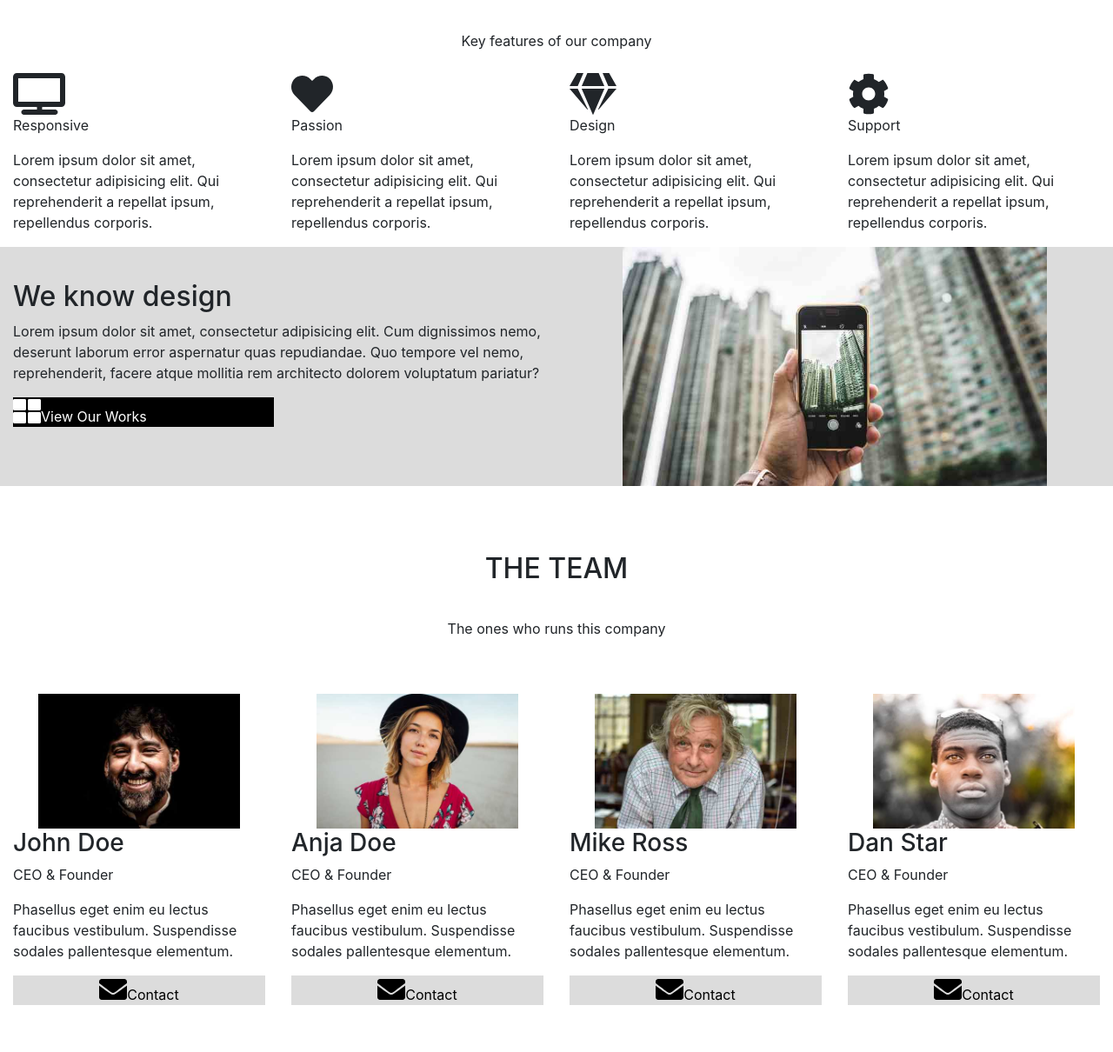
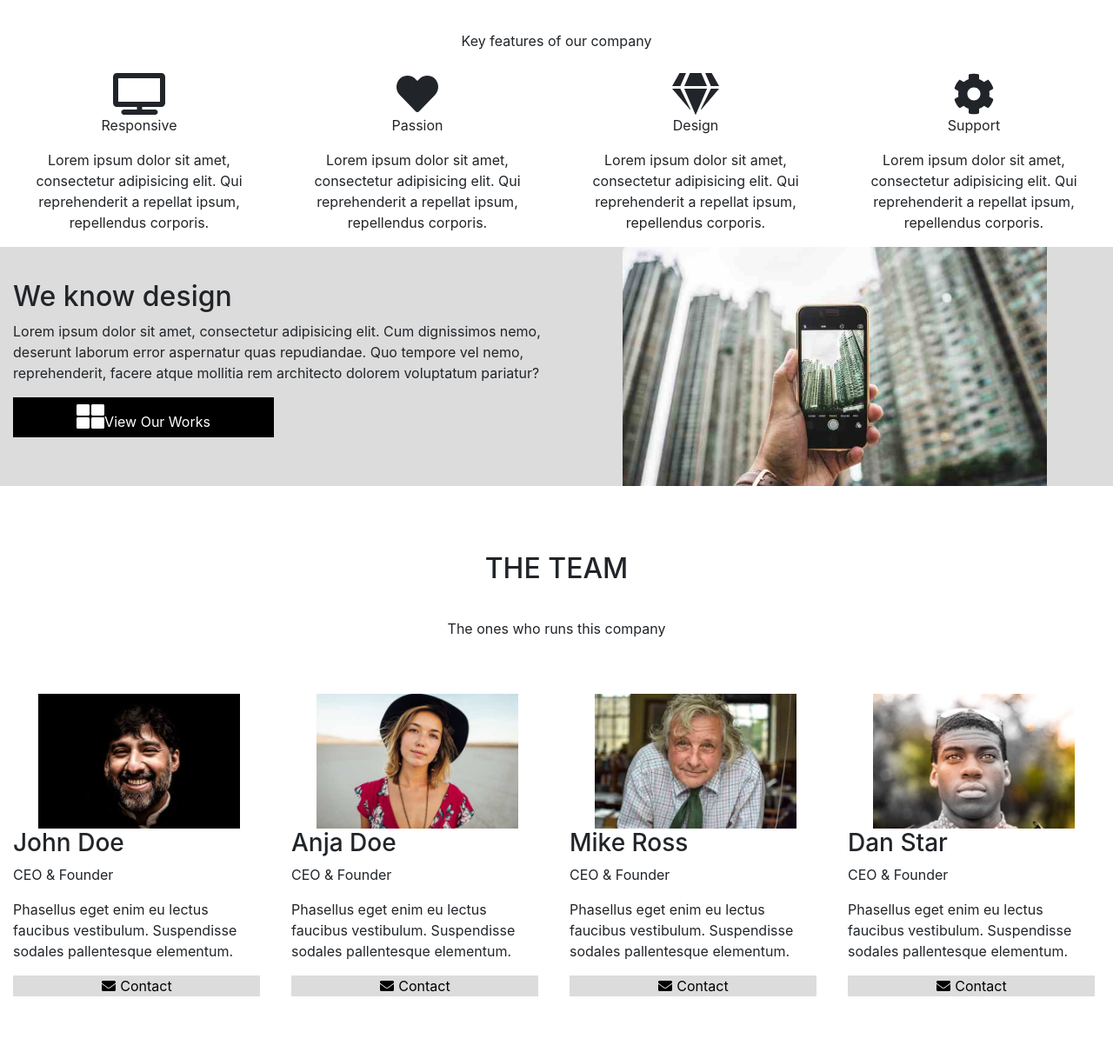
Before and after one commit to isiscortes/proyecto2, a plain HTML site: page index.html in a window 1280 px wide. Shown: the part 681-1891 px from the top of the page at 87% size. Drawn offline with nearby package versions, Linux system fonts and the light colour scheme.

Commit message:
work in class

```diff
--- a/css/style.css
+++ b/css/style.css
@@ -28,6 +28,7 @@ a {
   background-color: black;
   color: white;
   width: 300px;
+  padding: 1%;
   }
 
 .fondogris {
@@ -56,7 +57,8 @@ hr {
   color: black;
   background-color: #DCDCDC;
   text-align: center;
-  margin: center; }
+  margin: center;
+  margin-right: 2%; }
 
 .cajaroja {
   background-color: #FF0000;
@@ -85,4 +87,5 @@ button{
 	color: white;
 }
 
+
 /*# sourceMappingURL=style.css.map */
--- a/index.html
+++ b/index.html
@@ -49,25 +49,25 @@
 		</div>
 
 		<div class="row">
-			<div class="col-xs-12 col-sm-3 col-md-3 ">
+			<div class="col-xs-12 col-sm-3 col-md-3 txt_centrado">
 				<i class="fas fa-tv fa-3x"></i>
 				<p> Responsive </p>
 				<p> Lorem ipsum dolor sit amet, consectetur adipisicing elit. Qui reprehenderit a repellat ipsum, repellendus corporis. </p>
 			</div>
 
-			<div class="col-xs-12 col-sm-3 col-md-3">
+			<div class="col-xs-12 col-sm-3 col-md-3 txt_centrado">
 				<i class="fas fa-heart fa-3x"></i>
 				<p> Passion</p>
 				<p> Lorem ipsum dolor sit amet, consectetur adipisicing elit. Qui reprehenderit a repellat ipsum, repellendus corporis. </p>
 			</div>
 
-			<div class="col-xs-12 col-sm-3 col-md-3">
+			<div class="col-xs-12 col-sm-3 col-md-3 txt_centrado">
 				<i class="fas fa-gem fa-3x"></i>
 				<p> Design </p>
 				<p> Lorem ipsum dolor sit amet, consectetur adipisicing elit. Qui reprehenderit a repellat ipsum, repellendus corporis. </p>
 			</div>
 
-			<div class="col-xs-12 col-sm-3 col-md-3">
+			<div class="col-xs-12 col-sm-3 col-md-3 txt_centrado">
 				<i class="fas fa-cog fa-3x"></i>
 				<p> Support</p>
 				<p> Lorem ipsum dolor sit amet, consectetur adipisicing elit. Qui reprehenderit a repellat ipsum, repellendus corporis. </p>
@@ -79,7 +79,7 @@
 			<div class="col-xs-12 col-sm-6 col-md-6 spacing">
 				<h2> We know design </h2>
 				<p>Lorem ipsum dolor sit amet, consectetur adipisicing elit. Cum dignissimos nemo, deserunt laborum error aspernatur quas repudiandae. Quo tempore vel nemo, reprehenderit, facere atque mollitia rem architecto dolorem voluptatum pariatur?</p>
-				<p class="ourworks"> <span> <i class="fas fa-th-large fa-2x ourworks"></i></span>View Our Works </p>
+				<p class="ourworks txt_centrado"> <span> <i class="fas fa-th-large fa-2x "></i></span>View Our Works </p>
 			</div>
 			<div class="col-xs-12 col-sm-6 col-md-6">
 				<img class="resize" src="img/phone_buildings.jpg" alt="mano con celular">
@@ -99,7 +99,7 @@
 				<h3> John Doe </h3>
 				<p> CEO & Founder </p>
 				<p> Phasellus eget enim eu lectus faucibus vestibulum. Suspendisse sodales pallentesque elementum. </p>
-				<p class="contactar"><span> <i class="fas fa-envelope fa-2x contactar"></i></span>Contact </p>
+				<p class="contactar"><span> <i class="fas fa-envelope fa-1x contactar"></i></span>Contact </p>
 			</div>
 
 			<div class="col-xs-12 col-sm-3 col-md-3 spacing">
@@ -107,7 +107,7 @@
 				<h3> Anja Doe </h3>
 				<p> CEO & Founder </p>
 				<p> Phasellus eget enim eu lectus faucibus vestibulum. Suspendisse sodales pallentesque elementum. </p>
-				<p class="contactar"><span> <i class="fas fa-envelope fa-2x contactar"></i></span>Contact </p>
+				<p class="contactar"><span> <i class="fas fa-envelope fa-1x contactar"></i></span>Contact </p>
 			</div>
 
 			<div class="col-xs-12 col-sm-3 col-md-3 spacing">
@@ -115,7 +115,7 @@
 				<h3> Mike Ross </h3>
 				<p> CEO & Founder </p>
 				<p> Phasellus eget enim eu lectus faucibus vestibulum. Suspendisse sodales pallentesque elementum. </p>
-				<p class="contactar"><span> <i class="fas fa-envelope fa-2x contactar"></i></span>Contact </p>
+				<p class="contactar"><span> <i class="fas fa-envelope fa-1x contactar"></i></span>Contact </p>
 			</div>
 
 			<div class="col-xs-12 col-sm-3 col-md-3 spacing">
@@ -123,7 +123,7 @@
 				<h3> Dan Star </h3>
 				<p> CEO & Founder </p>
 				<p> Phasellus eget enim eu lectus faucibus vestibulum. Suspendisse sodales pallentesque elementum. </p>
-				<p class="contactar"><span> <i class="fas fa-envelope fa-2x contactar"></i></span>Contact </p>
+				<p class="contactar"><span> <i class="fas fa-envelope fa-1x contactar"></i></span>Contact </p>
 			</div>
 		</div>
 
@@ -166,15 +166,15 @@
 				<p> Lorem ipsum dolor sit amet, consectetur adipisicing elit. Iste odit dolorem esse ipsam incidunt porro mollitia, tenetur aliquam iure eaque! Ab architecto voluptatum laudantium commodi, optio sint incidunt amet nam.</p>
 			</div>
 			<div class="col-xs-12 col-sm-6 col-md-6 spacing">
-				<p><span><i class="fas fa-camera fa-1x"></i></span>Photography</p>
+				<p><span><i class="fas fa-camera fa-1x contactar"></i></span>Photography</p>
 				<div class="progress">
 				  <div class="progress-bar fondogo" role="progressbar" style="width: 90%" aria-valuenow="90" aria-valuemin="0" aria-valuemax="100"></div>
 				</div>
-				<p><span><i class="fas fa-tv fa-1x"></i></span>Web Design</p>
+				<p><span><i class="fas fa-tv fa-1x contactar"></i></span>Web Design</p>
 				<div class="progress">
 				  <div class="progress-bar fondogo" role="progressbar" style="width: 85%" aria-valuenow="85" aria-valuemin="0" aria-valuemax="100"></div>
 				</div>
-				<p><span><i class="far fa-image fa-1x"></i></span>Photoshop</p>
+				<p><span><i class="far fa-image fa-1x contactar"></i></span>Photoshop</p>
 				<div class="progress">
 				  <div class="progress-bar fondogo" role="progressbar" style="width: 75%" aria-valuenow="75" aria-valuemin="0" aria-valuemax="100"></div>
 				</div>
@@ -248,9 +248,9 @@
 		</div>
 		<div class="row">
 			<div class="col-xs-12 col-sm-6 col-md-6 spacing">
-				<p><span><i class="fas fa-map-marker fa-1x"></i></span>Chicago, US</p>
-				<p><span><i class="fas fa-phone fa-1x"></i></span>Phone: (43) 555 - 555</p>
-				<p><span><i class="fas fa-envelope fa-1x"></i></span> Email: mail@contactme.com </p>
+				<p><span><i class="fas fa-map-marker fa-1x "></i></span>Chicago, US</p>
+				<p><span><i class="fas fa-phone fa-1x "></i></span>Phone: (43) 555 - 555</p>
+				<p><span><i class="fas fa-envelope fa-1x "></i></span> Email: mail@contactme.com </p>
 				<form>
 					<div class="form-group">
 						<input type="text" placeholder="Name"></div>
```
